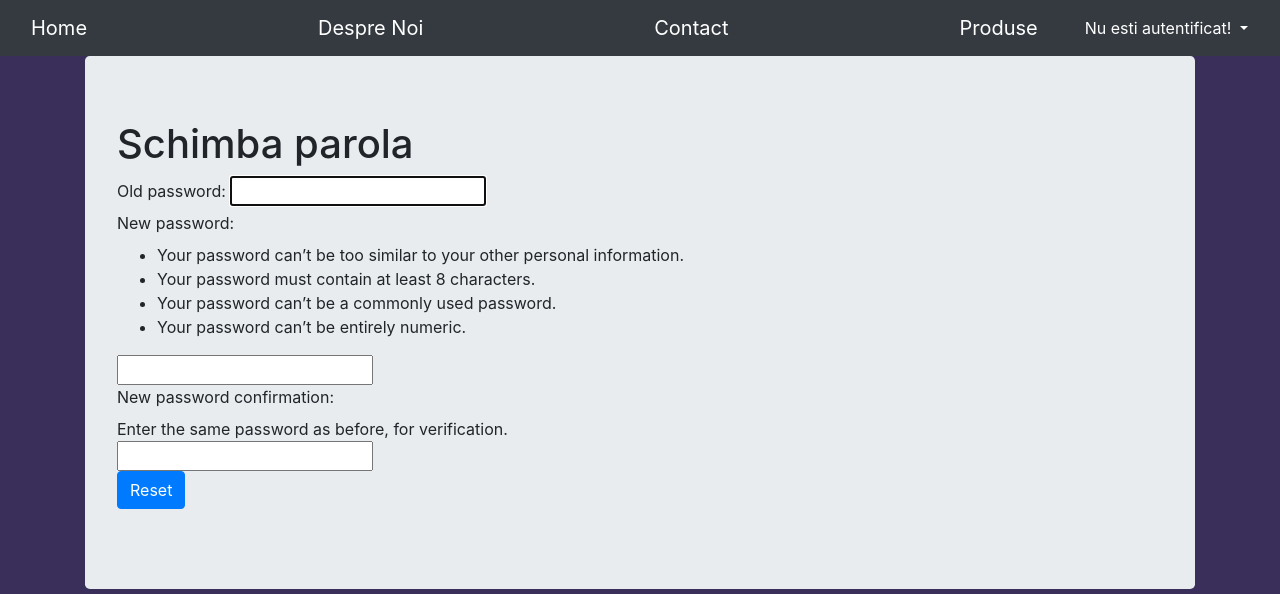
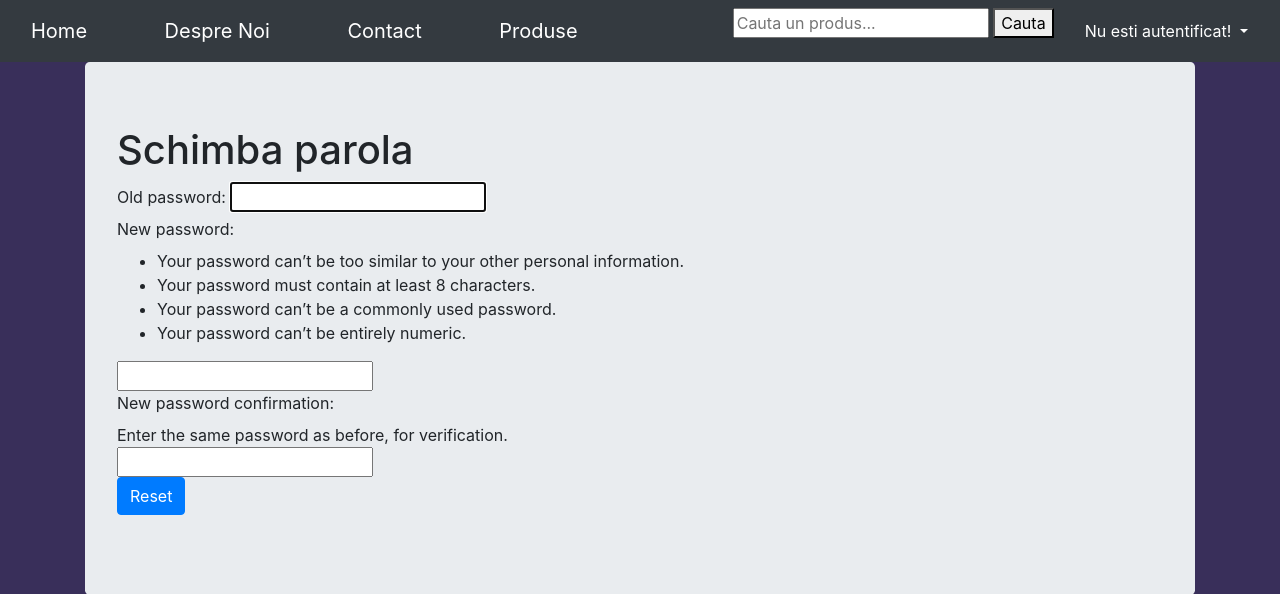
Before and after one commit to deeada95/ADA_final, a Django app: page /accounts/schimbare-parola/ in a window 1280 px wide. Shown: the top 594 px of the page. Run offline with Django 5.2, Linux system fonts and the light colour scheme; some libraries are stand-ins or nearby versions.

Commit message:
adaugare bara de cautare produs

```diff
--- a/produs/templates/base.html
+++ b/produs/templates/base.html
@@ -29,6 +29,11 @@
         <a class="navbar-brand" href="{% url 'despre_noi' %}">Despre Noi</a>
         <a class="navbar-brand" href="{% url 'program_contact' %}">Contact</a>
         <a class="navbar-brand" href="{% url 'produse' %}">Produse</a>
+        <a class="navbar-brand" href="{% url 'cauta_produs' %}"></a>
+            <form action="{% url 'cauta_produs' %}" method="GET">
+                <input type="text" name="q" placeholder="Cauta un produs..." value="{{ query }}">
+                <button type="submit">Cauta</button>
+            </form>
 
         <button
             class="navbar-toggler" type="button"
@@ -58,6 +63,7 @@
 
     </div>
 </nav>
+
 <div class="container">
     <div class="jumbotron">
         {% block content %}{% endblock %}
--- a/produs/urls.py
+++ b/produs/urls.py
@@ -9,4 +9,6 @@ urlpatterns = [
     path('produs/<int:produs_id>/', views.produs_detalii, name='produs_detalii'),
     path('despre noi/', TemplateView.as_view(template_name='despre_noi.html'), name='despre_noi'),
     path('program-contact/', TemplateView.as_view(template_name='program_contact.html'), name='program_contact'),
+    path('cauta_produs/', views.cauta_produs, name='cauta_produs')
+
     ]
```
Also changed, not shown: produs/views.py (+9 -0 lines), db.sqlite3.
